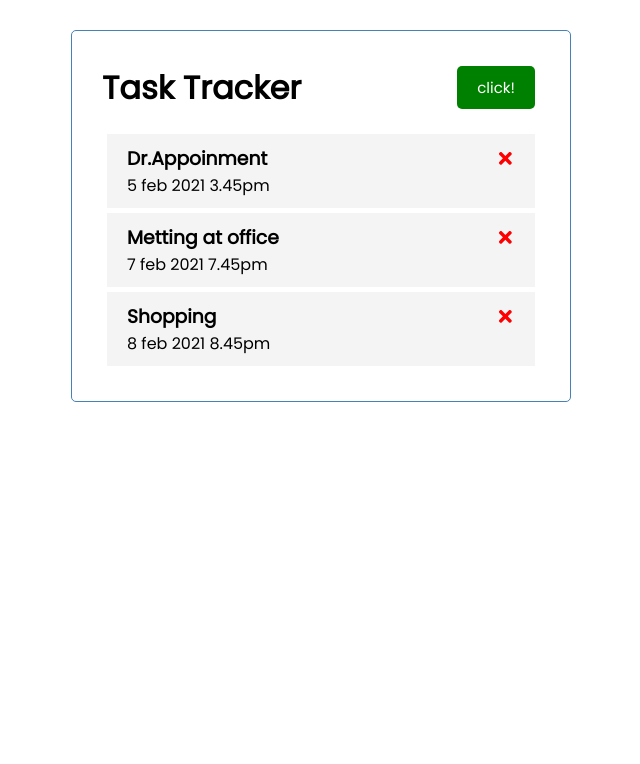
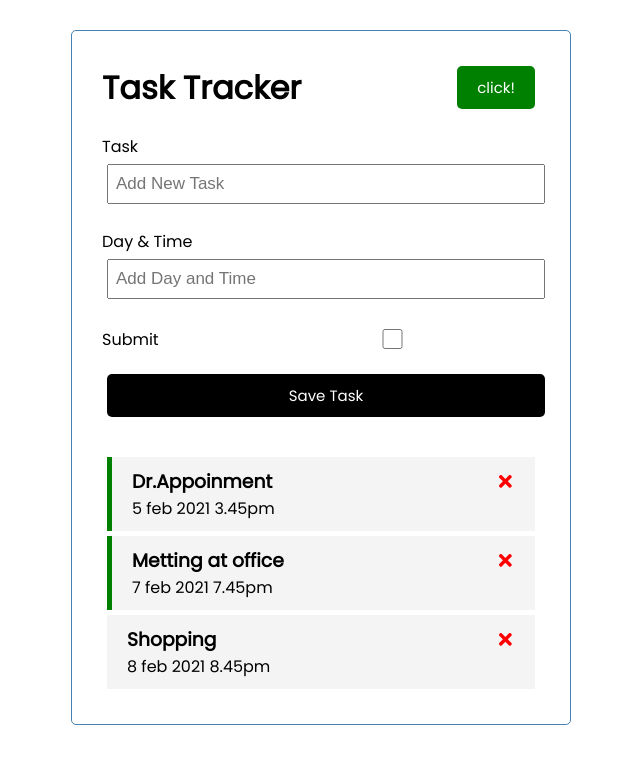
Before and after one commit to yasinarafatpro/react_tracking_task, a React (Create React App) app: page / in a window 1280 px wide. Shown: the top 764 px of the page, without its empty margins (319-959 px from the left). Built offline with nearby package versions, Linux system fonts and the light colour scheme.

Commit message:
Add Task form

```diff
--- a/src/App.js
+++ b/src/App.js
@@ -2,6 +2,7 @@
 import { useState } from 'react'
 import Header from './component/Header'
 import Tasks from './component/Tasks';
+import AddTask from './component/AddTask';
 function App() {
   const [tasks, setTasks] = useState([
     {
@@ -22,14 +23,35 @@
         reminder: false,
     },
 ])
+const toggleReminder=(id)=>{
+  console.log('Toggole Reminder',id)
+  setTasks(tasks.map((task)=>
+  task.id===id ? {...task,reminder:!task.reminder} :task
+  ))
+}
+//addTask
+const addTask=(task)=>{
+  const id=Math.floor(Math.random()*99999) + 9
+  const newTask={ id,...task}
+  console.log(task,id)
+  setTasks([...tasks,newTask])
+}
+//delete task
 const deleteTask =(id)=>{
-  console.log('delete',id)
+  console.log('delete task',id)
   setTasks(tasks.filter((task)=>task.id!==id))
 }
   return (
     <div className='container'>
       <Header/>
-      <Tasks tasks={tasks} onDelete={deleteTask}/>
+      <AddTask onAdd={addTask}/>
+      {tasks.length>0 ?(<Tasks
+      tasks={tasks}
+      onDelete={deleteTask}
+      onToggole={toggleReminder}
+      />) :(
+        'No task to show'
+      )}
     </div>
   );
 }
--- a/src/Task.js
+++ b/src/Task.js
@@ -1,13 +1,16 @@
 import React from 'react'
 import {FaTimes} from 'react-icons/fa'
-const Task = ({task,onDelete}) => {
+const Task = ({task,onDelete,onToggole}) => {
     return (
-        <div className='task'>
-            <h3>{task.text} <FaTimes
+        <div className={`task ${task.reminder? 'reminder' :''}`} onDoubleClick={()=>onToggole(task.id)}>
+            <h3>
+            {task.text}
+            <FaTimes
             style={{color :'red',cursor:'pointer'
             }}
             onClick={()=>onDelete(task.id)}
-            /></h3>
+            />
+            </h3>
             <p>{task.day}</p>
         </div>
     )
--- /dev/null
+++ b/src/component/AddTask.js
@@ -0,0 +1,40 @@
+import { useState }  from 'react'
+const AddTask = ({onAdd}) => {
+    const [text,setText]=useState('')
+    const [day,setDay]=useState('')
+    const [reminder,setReminder]=useState(false)
+    const onSubmit=(e)=>{
+        e.preventDefault()
+
+        if (!text) {
+            alert('please add Task')
+            return
+        }
+        onAdd({text,day,reminder})
+        setText('')
+        setDay('')
+        setReminder(false)
+    }
+    return (
+        <form className='add-form' onSubmit={onSubmit}>
+            <div className='form-control'>
+                <label>Task</label>
+                <input type='text' placeholder='Add New Task' value={text} onChange={(e)=>setText(e.target.value)}/>
+            </div>
+            <div className='form-control'>
+                <label>Day & Time</label>
+                <input type='text' placeholder='Add Day and Time' value={day} onChange={(e)=>setDay(e.target.value)}/>
+            </div>
+            <div className='form-control form-control-check'>
+                <label>Submit</label>
+                <input type='checkbox'
+                checked={reminder}
+                 value={reminder}
+                 onChange={(e)=>setReminder(e.currentTarget.checked)}/>
+            </div>
+            <input type='submit' value='Save Task' className='btn btn-block'/>
+        </form>
+    )
+}
+
+export default AddTask
--- a/src/component/Tasks.js
+++ b/src/component/Tasks.js
@@ -1,11 +1,16 @@
 /* eslint-disable no-unused-vars */
 import Task from "../Task"
-const Tasks = ({tasks,onDelete}) => {
+const Tasks = ({tasks,onDelete,onToggole}) => {
 
     return (
         <>
             {tasks.map((task) => (
-                <Task key={task.id} task={task} onDelete={onDelete}/>
+                <Task
+                key={task.id}
+                task={task}
+                onDelete={onDelete}
+                onToggole={onToggole}
+                />
             )
             )}
         </>
```
